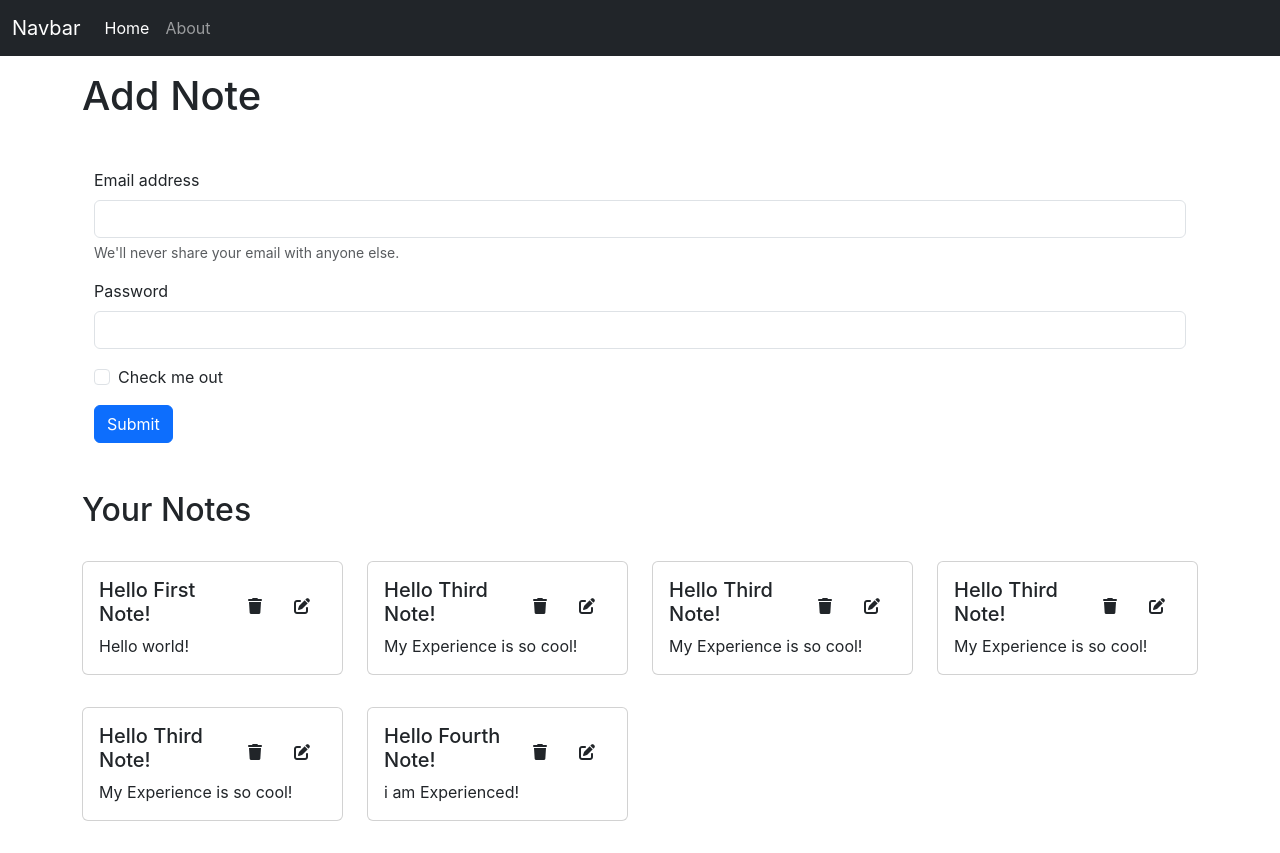
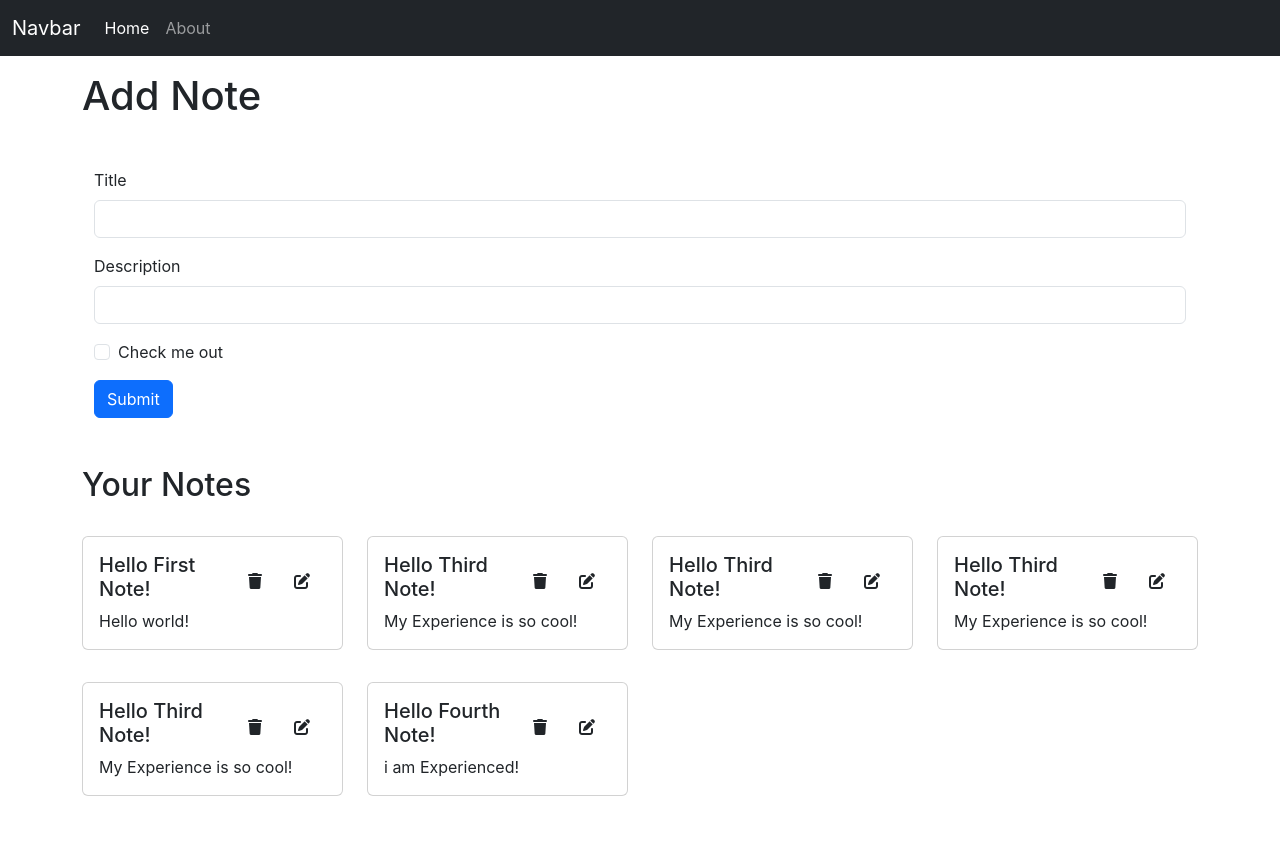
Before and after one commit to Arp1it/inotebook, a React (Create React App) app: page / in a window 1280 px wide. After the commit the page ends 828 px from the top, so only its background shows below. Built offline with nearby package versions, Linux system fonts and the light colour scheme.

Commit message:
Fixes needed we add only how to add notes in client side connect to server side remains

```diff
--- /dev/null
+++ b/src/componenets/AddNote.js
@@ -0,0 +1,43 @@
+import React, { useState, useContext } from 'react'
+import noteContext from '../context/notes/noteContext'
+
+
+const AddNote = () => {
+    const context = useContext(noteContext);
+    const { addNote } = context;
+
+    const [ note, setNote ] = useState({ title: "", description: "", tag: "default" });
+    const handleClick = (e) => {
+        e.preventDefault(); // Prevent the default form submission behavior
+        addNote(note.title, note.description, note.tag);
+    }
+
+    const onChange = (e) => {
+        setNote({ ...note, [e.target.name]: e.target.value });
+    }
+
+    return (
+        <div>
+            <h1>Add Note</h1>
+            <div className="container my-5">
+                <form>
+                    <div className="mb-3">
+                        <label htmlFor="title" className="form-label">Title</label>
+                        <input type="text" className="form-control" id="title" name='title' aria-describedby="emailHelp" onChange={onChange} />
+                    </div>
+                    <div className="mb-3">
+                        <label htmlFor="description" className="form-label">Description</label>
+                        <input type="text" className="form-control" id="description" name='description' onChange={onChange} />
+                    </div>
+                    <div className="mb-3 form-check">
+                        <input type="checkbox" className="form-check-input" id="exampleCheck1" />
+                        <label className="form-check-label" htmlFor="exampleCheck1">Check me out</label>
+                    </div>
+                    <button type="submit" className="btn btn-primary" onClick={handleClick}>Submit</button>
+                </form>
+            </div>
+        </div>
+    )
+}
+
+export default AddNote
--- a/src/componenets/Home.js
+++ b/src/componenets/Home.js
@@ -4,25 +4,7 @@
 const Home = () => {
   return (
     <div>
-      <h1>Add Note</h1>
-      <div className="container my-5">
-        <form>
-          <div className="mb-3">
-            <label htmlFor="exampleInputEmail1" className="form-label">Email address</label>
-            <input type="email" className="form-control" id="exampleInputEmail1" aria-describedby="emailHelp" />
-            <div id="emailHelp" className="form-text">We'll never share your email with anyone else.</div>
-          </div>
-          <div className="mb-3">
-            <label htmlFor="exampleInputPassword1" className="form-label">Password</label>
-            <input type="password" className="form-control" id="exampleInputPassword1" />
-          </div>
-          <div className="mb-3 form-check">
-            <input type="checkbox" className="form-check-input" id="exampleCheck1" />
-            <label className="form-check-label" htmlFor="exampleCheck1">Check me out</label>
-          </div>
-          <button type="submit" className="btn btn-primary">Submit</button>
-        </form>
-      </div>
+
       <Notes />
     </div>
   )
--- a/src/componenets/Notes.js
+++ b/src/componenets/Notes.js
@@ -1,20 +1,24 @@
 import React, { useContext } from 'react'
 import noteContext from '../context/notes/noteContext'
 import Noteitem from './Noteitem'
+import AddNote from './AddNote';
 
 const Note = () => {
     const context = useContext(noteContext);
-    const { note, setNote } = context;
+    const { notes, addNote } = context;
 
     return (
+        <>
+            <AddNote />
             <div>
                 <h2>Your Notes</h2>
                 <div className="row my-3">
-                {note.map((note) => {
+                    {notes.map((note) => {
                         return <Noteitem key={note._id} note={note} />
                     })}
                 </div>
             </div>
+        </>
     )
 }
 
--- a/src/context/notes/NoteState.js
+++ b/src/context/notes/NoteState.js
@@ -2,7 +2,7 @@
 import React, { useState } from "react";
 
 const NoteState = (props) =>{
-    const notes = [{
+    const notesInitial = [{
     "_id": "680cb1c009aafd6f4bd5fa34",
     "user": "6709237f1c5e3c02e1695ee8",
     "title": "Hello First Note!",
@@ -57,9 +57,34 @@
     "__v": 0
   }];
 
-    const [note, setNote] = useState(notes);
+  const [notes, setNotes] = useState(notesInitial);
+
+  // Add a new note
+  const addNote = (title, description, tag) => {
+    console.log("Adding a new note...");
+    const note = {
+      "_id": "680e2c2850e50f49add3a966",
+      "user": "6709237f1c5e3c02e1695ee0",
+      "title": title,
+      "description": description,
+      "tag": tag,
+      "__v": 0
+    };
+    setNotes(notes.concat(note));
+  };
+
+  // Delete a note
+  const deleteNote = (id) => {
+
+  };
+
+  // Edit a note
+   const editNote = (id, title, description, tag) => {
+
+   }
+
     return (
-        <NoteContext.Provider value={{ note, setNote }}>
+        <NoteContext.Provider value={{ notes, addNote, deleteNote, editNote }}>
             {props.children}
         </NoteContext.Provider>
     )
```
Lines whose indentation alone changed are shown as unchanged.
